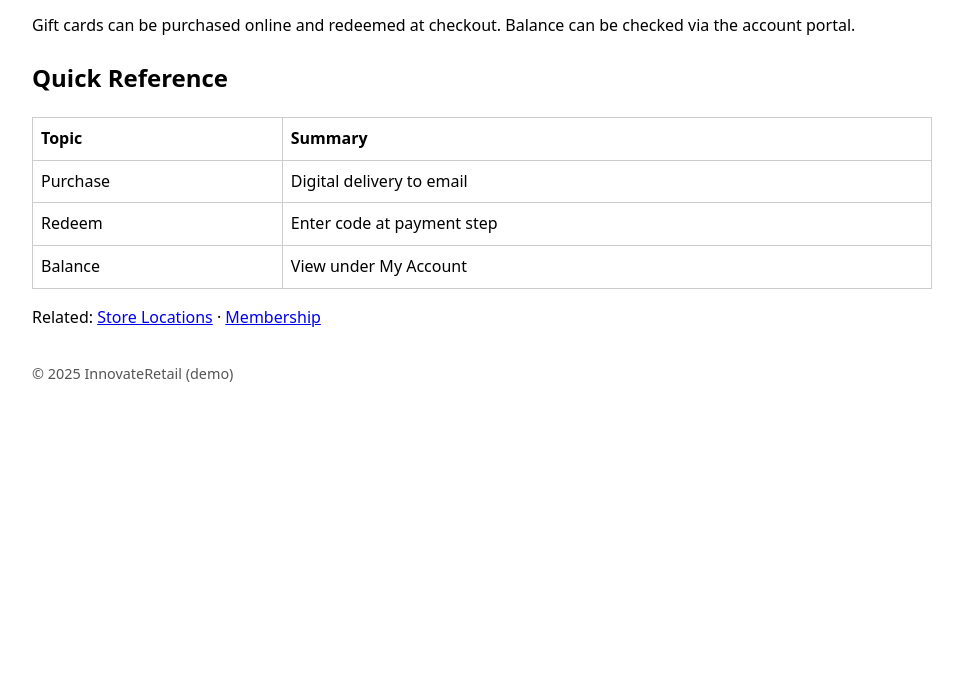
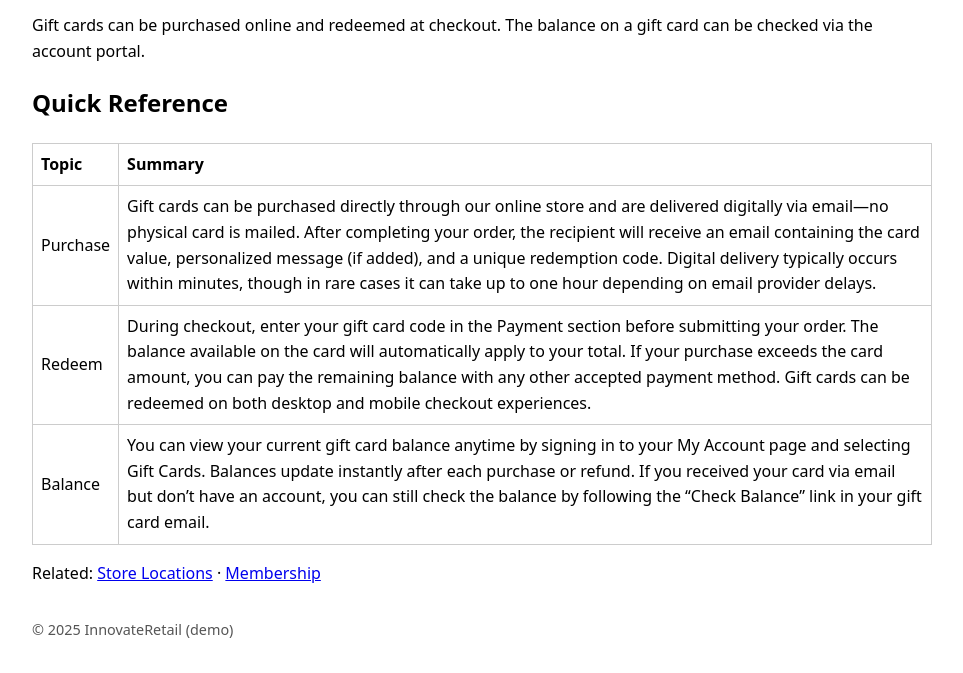
Before and after one commit to emilytaylor-td/td-certified-expert-innovateretail-kb, a website: page td-certified-expert-innovateretail-kb/articles/gift-cards.html in a window 1280 px wide. Shown: the part 181-854 px from the top of the page, without its empty margins (158-1121 px from the left). Before the commit the page ends 800 px from the top, so only its background shows below. Drawn offline with Linux system fonts and the light colour scheme.

Commit message:
Update gift-cards.html
added more details

```diff
--- a/td-certified-expert-innovateretail-kb/articles/gift-cards.html
+++ b/td-certified-expert-innovateretail-kb/articles/gift-cards.html
@@ -18,7 +18,7 @@
       </header>
 
       <p>
-        Gift cards can be purchased online and redeemed at checkout. Balance can
+        Gift cards can be purchased online and redeemed at checkout. The balance on a gift card can
         be checked via the account portal.
       </p>
 
@@ -33,15 +33,21 @@
         <tbody>
           <tr>
             <td>Purchase</td>
-            <td>Digital delivery to email</td>
+            <td>Gift cards can be purchased directly through our online store and are delivered digitally via email—no physical card is mailed.
+After completing your order, the recipient will receive an email containing the card value, personalized message (if added), and a unique redemption code.
+Digital delivery typically occurs within minutes, though in rare cases it can take up to one hour depending on email provider delays.</td>
           </tr>
           <tr>
             <td>Redeem</td>
-            <td>Enter code at payment step</td>
+            <td>During checkout, enter your gift card code in the Payment section before submitting your order.
+The balance available on the card will automatically apply to your total. If your purchase exceeds the card amount, you can pay the remaining balance with any other accepted payment method.
+Gift cards can be redeemed on both desktop and mobile checkout experiences.</td>
           </tr>
           <tr>
             <td>Balance</td>
-            <td>View under My Account</td>
+            <td>You can view your current gift card balance anytime by signing in to your My Account page and selecting Gift Cards.
+Balances update instantly after each purchase or refund.
+If you received your card via email but don’t have an account, you can still check the balance by following the “Check Balance” link in your gift card email.</td>
           </tr>
         </tbody>
       </table>
```
